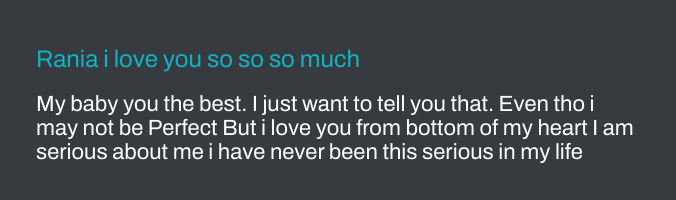
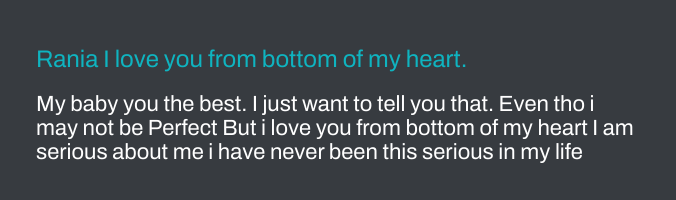
Before and after one commit to TasfiqSami/profile, a plain HTML site: page index.html in a window 1280 px wide. Shown: the part 384-584 px from the top of the page, 604-1280 px from the left. Drawn offline with nearby package versions, Linux system fonts and the light colour scheme.

Commit message:
Update index.html

```diff
--- a/index.html
+++ b/index.html
@@ -17,7 +17,7 @@
             <div class="name"><h1>Rania</h1></div>
             <div class="other">
                 <div class="position">
-                    <p>Rania i love you so so so much</p>
+                    <p>Rania I love you from bottom of my heart.</p>
                 </div>
                 <div class="bio">
                     <p>My baby you the best. I just want to tell you that. Even tho i may not be Perfect But i love you from bottom of my heart I am serious about me i have never been this serious in my life</p>
```
